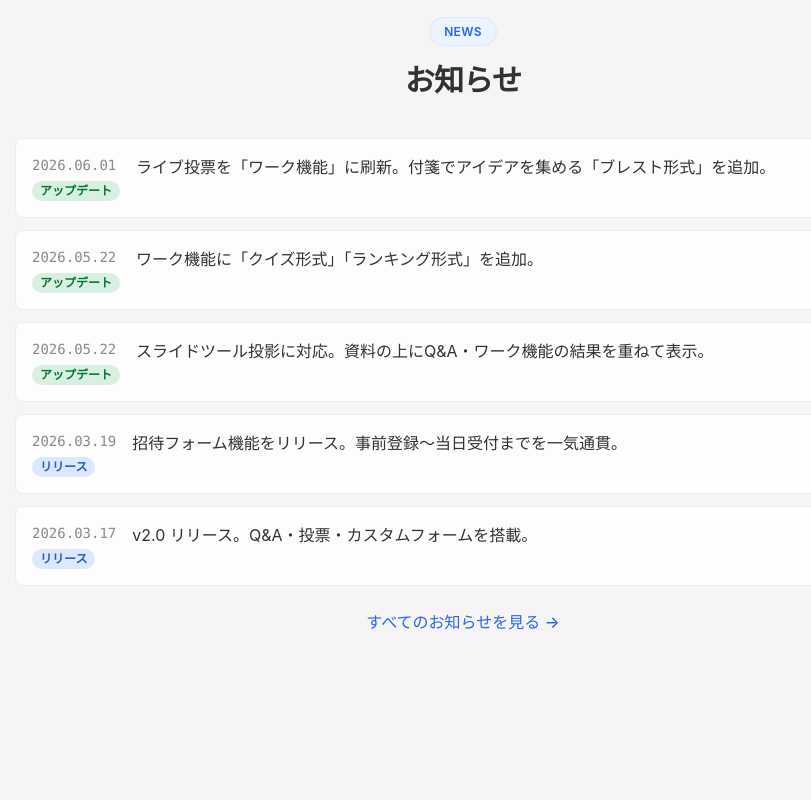
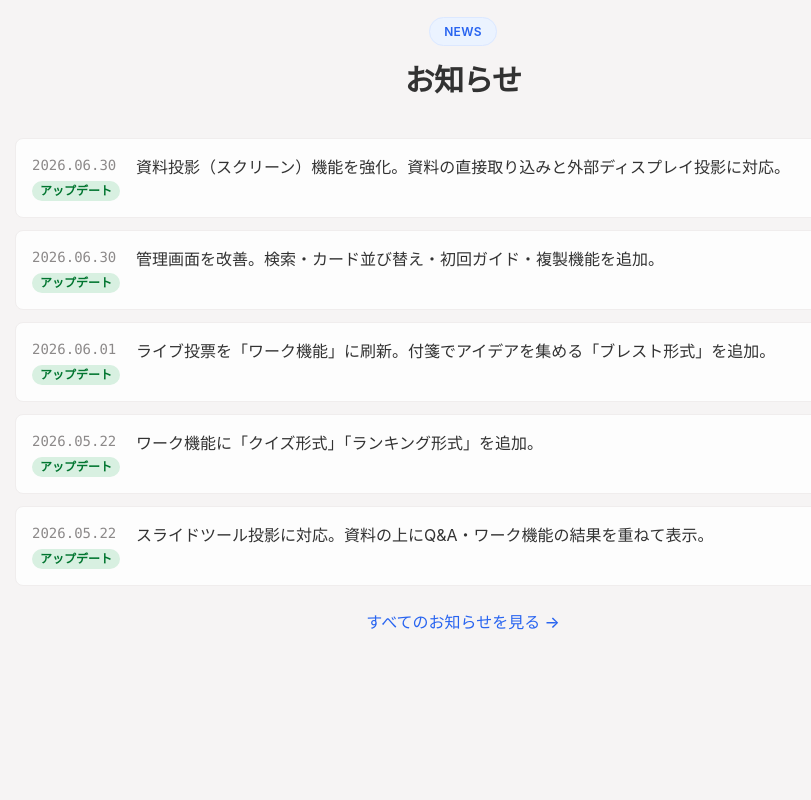
Before and after one commit to Fujiwara0805/Attendance-confirmation-app.v1, a Next.js app: page / in a window 1280 px wide. Shown: the part 860-1660 px from the top of the page, without its empty margins (177-988 px from the left). Built offline with nearby package versions, Linux system fonts and the light colour scheme; no server answers.

Commit message:
✨ 新しいアップデート情報を追加し、資料投影機能と管理画面の改善内容を反映しました。これにより、ユーザーに最新の機能強化を提供し、操作性を向上させました。

```diff
--- a/app/news/page.tsx
+++ b/app/news/page.tsx
@@ -38,6 +38,18 @@ const tagConfig: Record<TagType, { color: string; bg: string; icon: React.Elemen
 };
 
 const announcements: { date: string; tag: TagType; description: string }[] = [
+  {
+    date: '2026.06.30',
+    tag: 'アップデート',
+    description:
+      '資料投影（スクリーン）機能を強化しました。PDF・PowerPoint・Excel・Wordをそのまま取り込めるようになり、別ウィンドウや外部ディスプレイへの全画面投影、ホストページからの遠隔操作にも対応しました。',
+  },
+  {
+    date: '2026.06.30',
+    tag: 'アップデート',
+    description:
+      '管理画面の操作性を向上しました。ヘッダー検索、コース・ルームカードの並び替え、初回ガイド、ルーム・フォームの複製機能を追加しています。',
+  },
   {
     date: '2026.06.01',
     tag: 'アップデート',
--- a/app/page.tsx
+++ b/app/page.tsx
@@ -697,11 +697,11 @@ export default function LandingPage() {
 
           <motion.div {...stagger} className="space-y-3">
             {[
+              { date: '2026.06.30', tag: 'アップデート', tagColor: 'bg-emerald-100 text-emerald-700', title: '資料投影（スクリーン）機能を強化。資料の直接取り込みと外部ディスプレイ投影に対応。' },
+              { date: '2026.06.30', tag: 'アップデート', tagColor: 'bg-emerald-100 text-emerald-700', title: '管理画面を改善。検索・カード並び替え・初回ガイド・複製機能を追加。' },
               { date: '2026.06.01', tag: 'アップデート', tagColor: 'bg-emerald-100 text-emerald-700', title: 'ライブ投票を「ワーク機能」に刷新。付箋でアイデアを集める「ブレスト形式」を追加。' },
               { date: '2026.05.22', tag: 'アップデート', tagColor: 'bg-emerald-100 text-emerald-700', title: 'ワーク機能に「クイズ形式」「ランキング形式」を追加。' },
               { date: '2026.05.22', tag: 'アップデート', tagColor: 'bg-emerald-100 text-emerald-700', title: 'スライドツール投影に対応。資料の上にQ&A・ワーク機能の結果を重ねて表示。' },
-              { date: '2026.03.19', tag: 'リリース', tagColor: 'bg-blue-100 text-blue-700', title: '招待フォーム機能をリリース。事前登録〜当日受付までを一気通貫。' },
-              { date: '2026.03.17', tag: 'リリース', tagColor: 'bg-blue-100 text-blue-700', title: 'v2.0 リリース。Q&A・投票・カスタムフォームを搭載。' },
             ].map((news, i) => (
               <motion.div
                 key={i}
```
